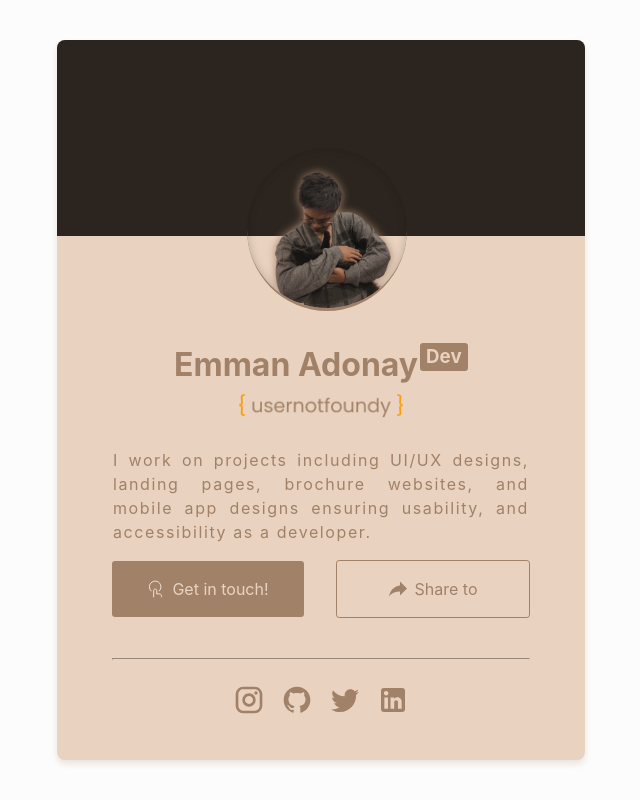
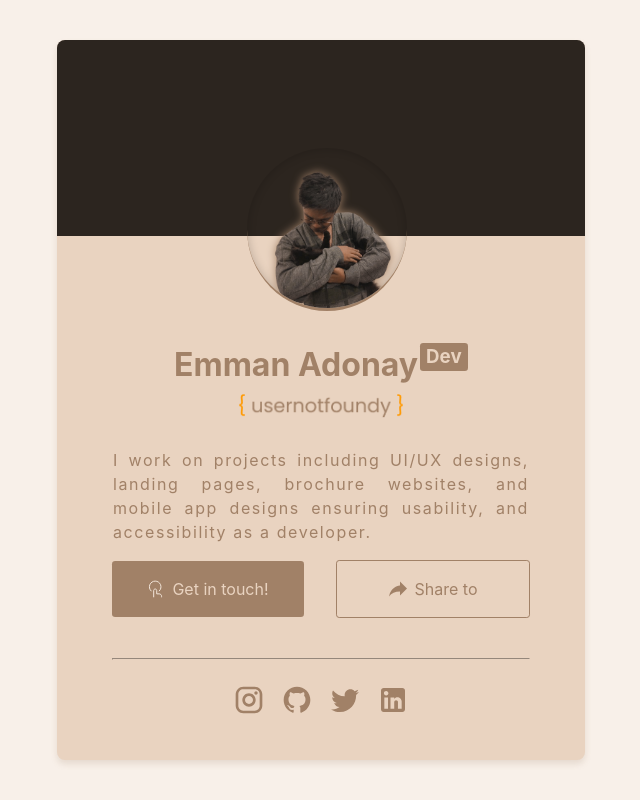
Before and after one commit to usernotfoundy/portfolio-card, a React (Vite) app: page / in a window 1280 px wide. Shown: the whole page, without its empty margins (319-959 px from the left). Built offline with nearby package versions, Linux system fonts and the light colour scheme.

Commit message:
Update index.css
change BG color

```diff
--- a/src/index.css
+++ b/src/index.css
@@ -5,7 +5,7 @@
 
   color-scheme: light dark;
   color: #A18167;
-  background-color: #FCFCFC;
+  background-color: #f8f0e9;
 
   font-synthesis: none;
   text-rendering: optimizeLegibility;
```
